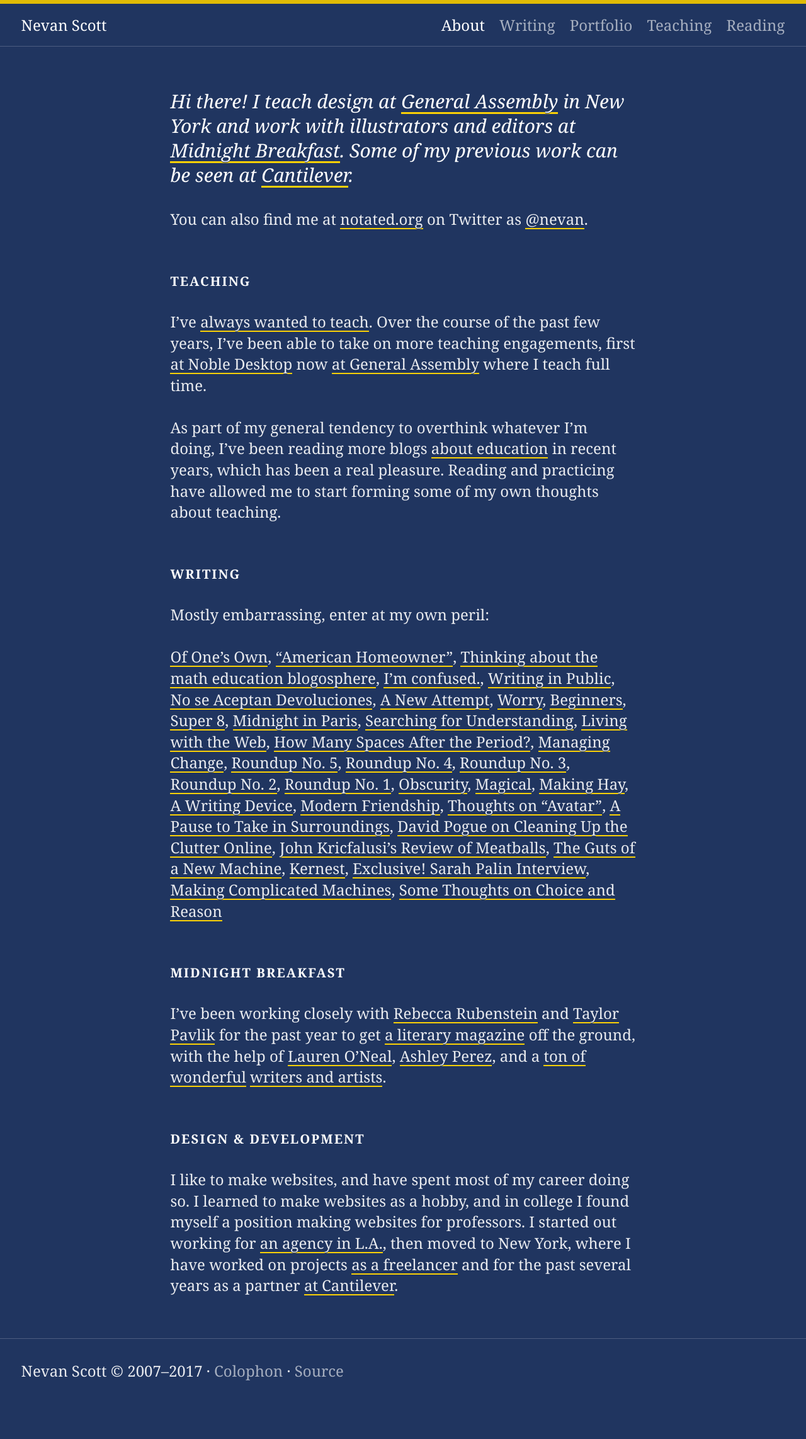
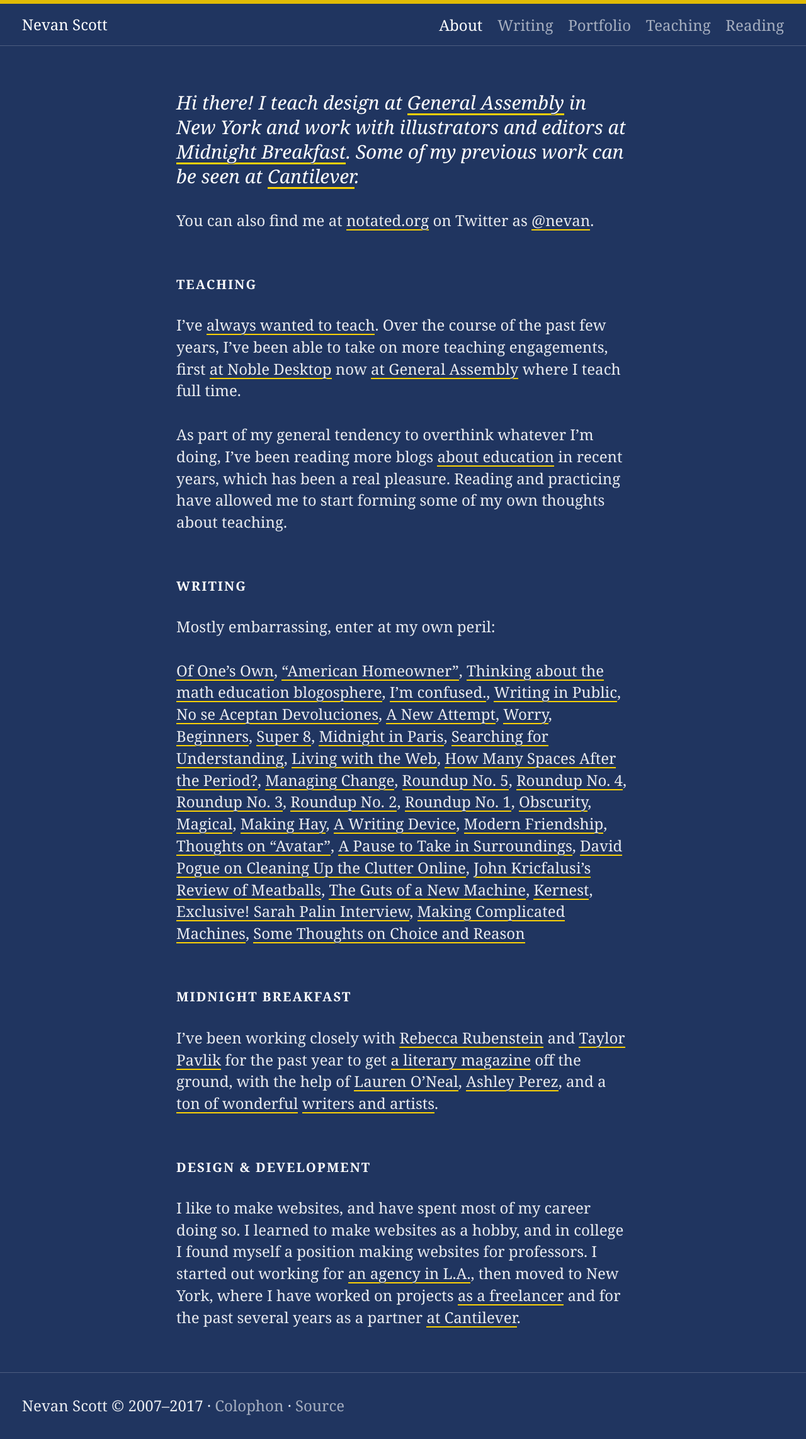
Before and after one commit to nevanscott/nevanscott.github.io, a Jekyll site: the page built from index.md, in a window 1280 px wide. Shown: the whole page at 63% size. Built offline with Jekyll 4.4.1, drawn with Linux system fonts in a browser that asks for light colours; before the commit the page ends 2227 px from its top, so only the background shows below that.

Commit message:
refines spacing

```diff
--- a/_includes/main.scss
+++ b/_includes/main.scss
@@ -80,7 +80,7 @@ $ssl: "all and (min-width: 45em)";
   --line-height: 1.3;
   --line-height-base: calc(var(--font-size) * var(--line-height));
   --line-height-heading: 1.2;
-  --reading-measure: calc(22 * var(--line-height-base));
+  --reading-measure: calc(30 * var(--font-size-base));
   --type-space-fifth: calc(0.2 * var(--line-height-base));
   --type-space-half: calc(0.5 * var(--line-height-base));
   --type-space-single: calc(1 * var(--line-height-base));
@@ -105,6 +105,7 @@ $ssl: "all and (min-width: 45em)";
 @media #{$ssl} {
   :root {
     --font-size: 24px;
+    --line-height: 1.45;
   }
 }
 
@@ -166,6 +167,7 @@ hr {
 h1, h2, h3 {
   color: var(--text-display-color);
 	font-family: var(--font-family-display);
+	line-height: var(--line-height-heading);
 }
 h1 {
 	font-size: var(--font-size-heading);
```
